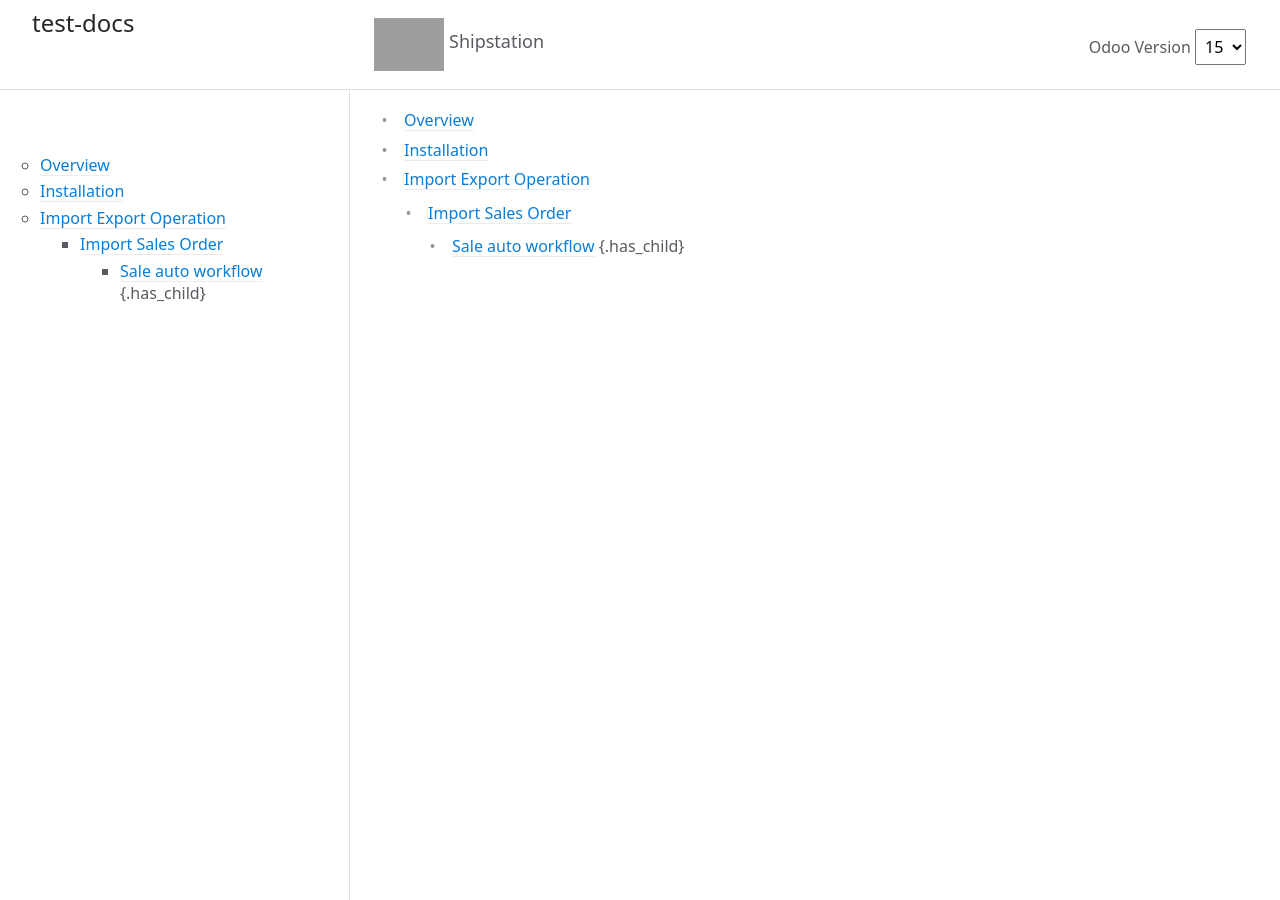
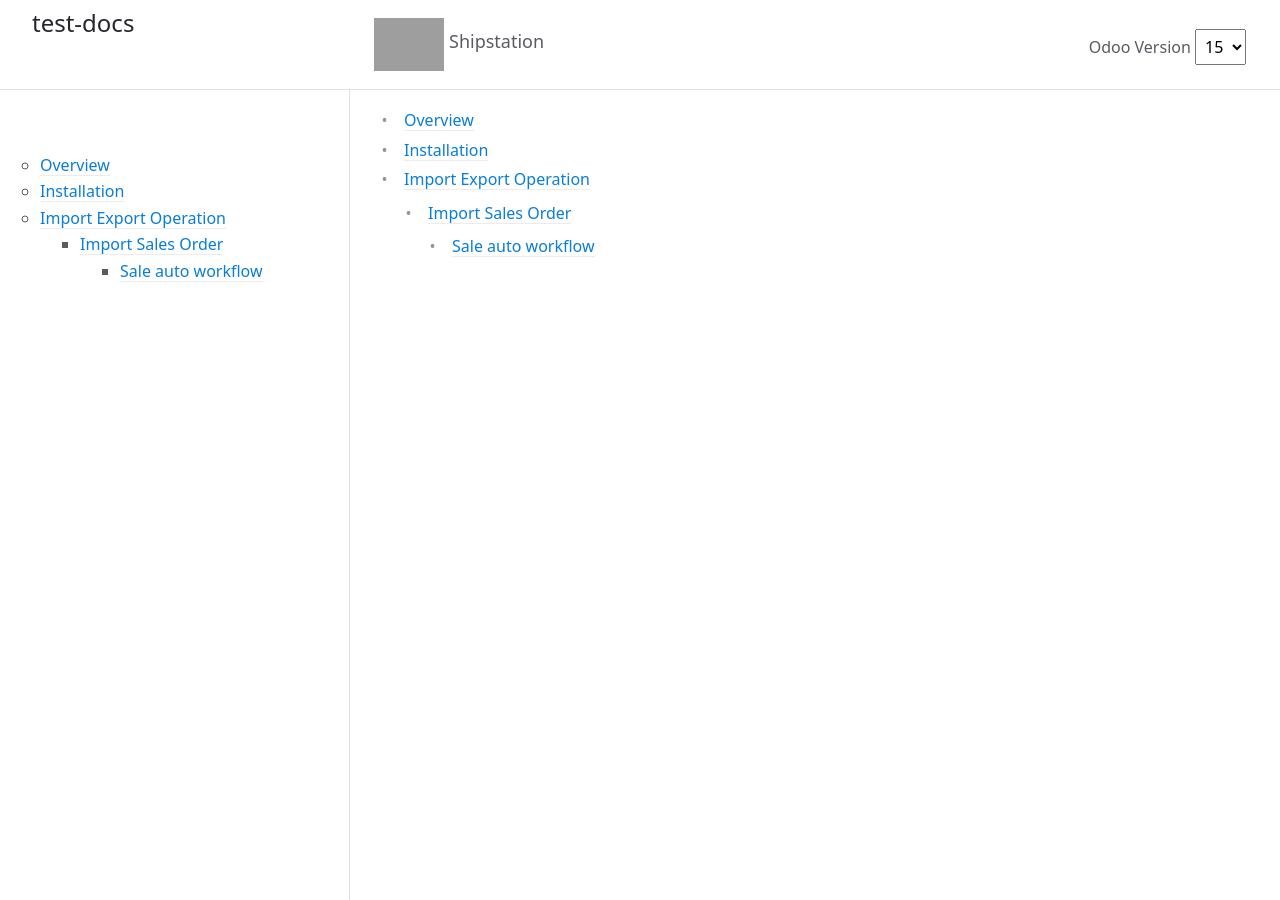
Before and after one commit to hemangb-emipro/test-docs, a Jekyll site: the page built from docs/v15/toc.md, in a window 1280 px wide. Built offline with Jekyll 4.4.1, drawn with Linux system fonts in a browser that asks for light colours; our own code applies the rules of GitHub Pages for plain Markdown files.

Commit message:
Update toc.md

```diff
--- a/docs/v15/toc.md
+++ b/docs/v15/toc.md
@@ -4,7 +4,6 @@ is_index: True
 
 - [Overview](overview/1-overview.md)
 - [Installation](installation/2-installation.md)
-- [Import Export Operation](import-export-operations/4-import-export-operations.md)
-  - [Import Sales Order](import-export-operations/4-9-import-sale-order.md)
+- {: .has_child}[Import Export Operation](import-export-operations/4-import-export-operations.md)
+  - {: .has_child}[Import Sales Order](import-export-operations/4-9-import-sale-order.md)
     - [Sale auto workflow](import-export-operations/4-9-1-sales-auto-workflow.md)
-{.has_child}
```
